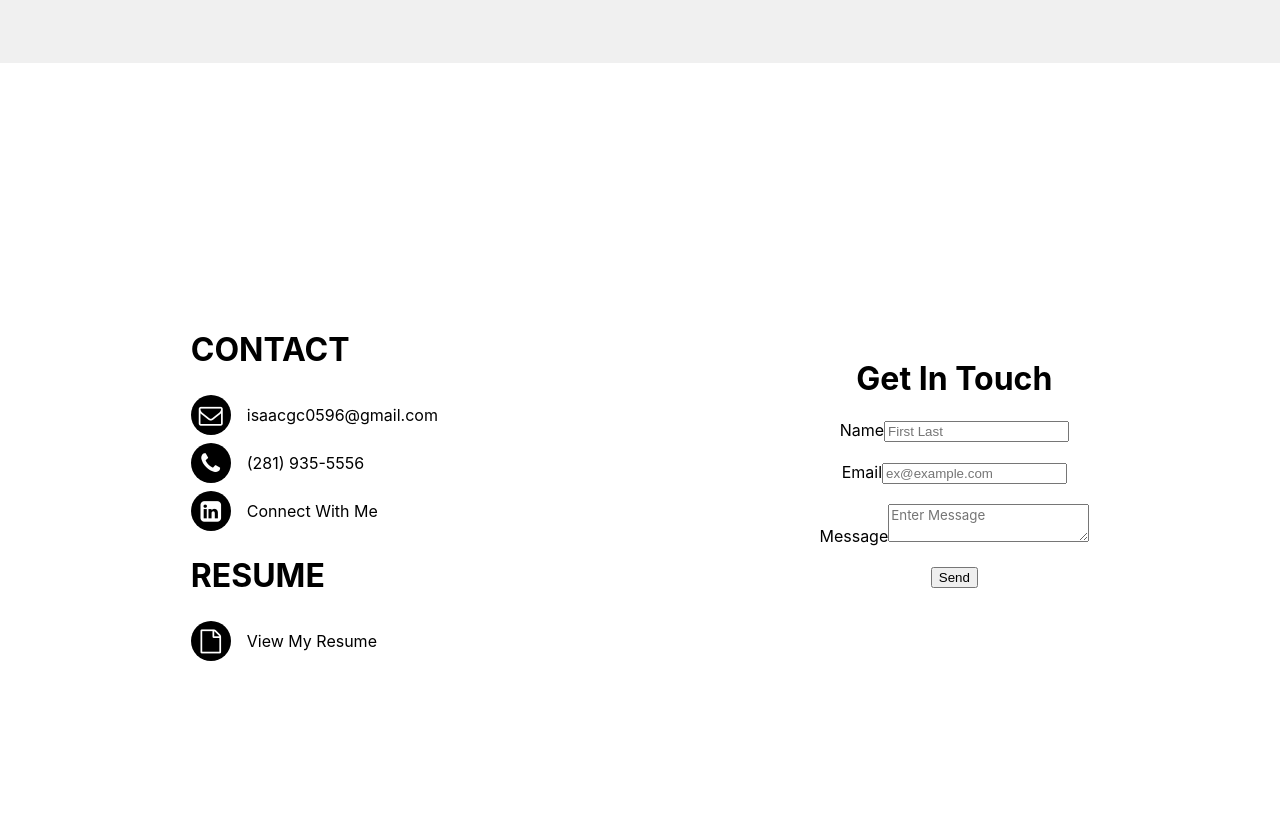
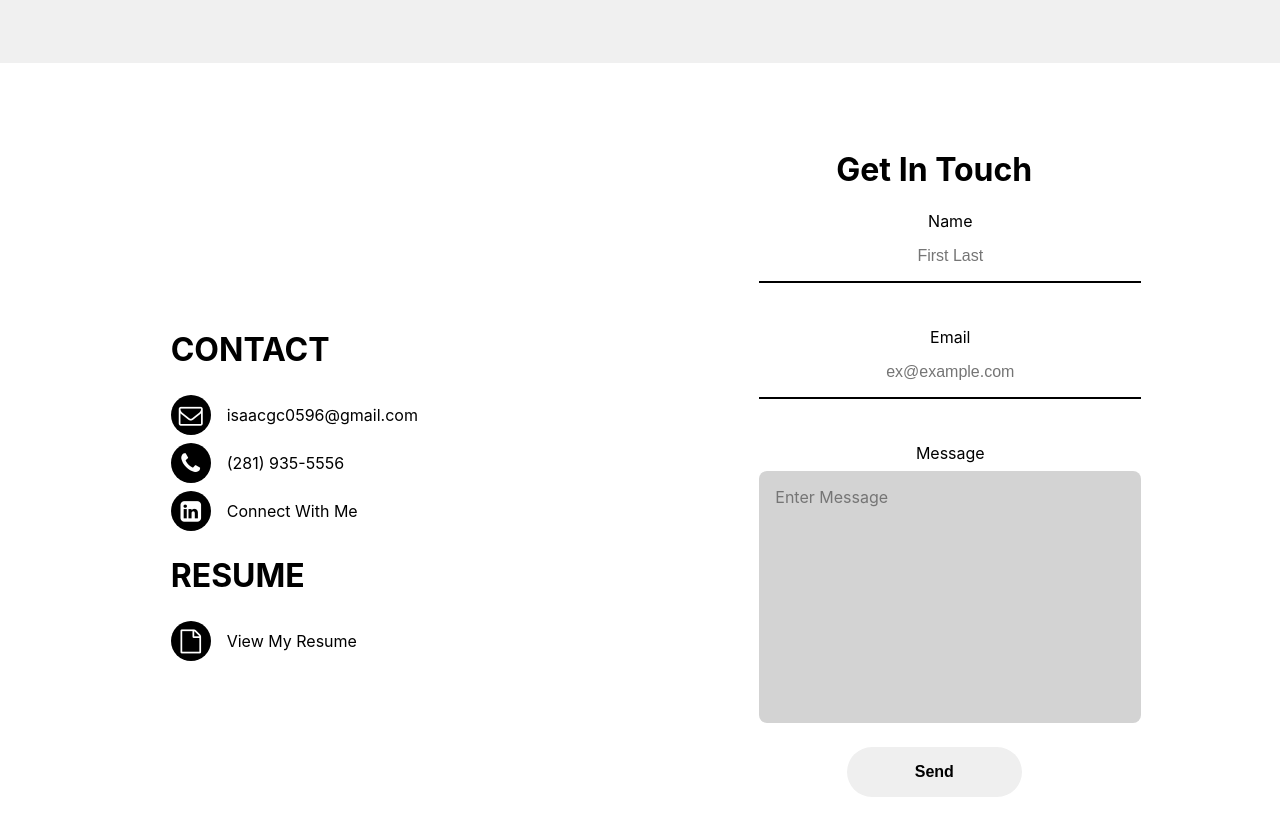
Before and after one commit to isaac-3/ic-portfolio, a Next.js app: page / in a window 1280 px wide. Shown: the part 3560-4395 px from the top of the page. Built offline with nearby package versions, Linux system fonts and the light colour scheme.

Commit message:
clean up contact form

```diff
--- a/components/contact.tsx
+++ b/components/contact.tsx
@@ -45,42 +45,39 @@ const Contact = () => {
         </div>
       </div>
       <div className="contact-form">
-        <div className="form-title">
-          <h1>Get In Touch</h1>
-        </div>
+        <h1>Get In Touch</h1>
         <form name="contact" method="post" data-netlify="true">
           <input type="hidden" name="form-name" value="contact" />
-          <label className="label">Name</label>
+          <label className="contact-input-label">Name</label>
           <input
             required
-            className="input"
+            className="contact-input"
             type="text"
             placeholder="First Last"
             name="name"
           />
           <br />
           <br />
-          <label className="label">Email</label>
+          <label className="contact-input-label">Email</label>
           <input
             required
-            className="input"
+            className="contact-input"
             type="email"
             placeholder="ex@example.com"
             name="email"
           />
           <br />
           <br />
-          <label className="label">Message</label>
+          <label className="contact-input-label">Message</label>
           <textarea
             required
-            className="input"
-            id="message-box"
+            className="message-box"
             placeholder="Enter Message"
             name="message"
           />
           <br />
           <br />
-          <button className="red" type="submit">
+          <button className="contact-form-submit" type="submit">
             Send
           </button>
         </form>
--- a/styles/modules/_contact.scss
+++ b/styles/modules/_contact.scss
@@ -126,3 +126,57 @@
   transform: translate(8px, 8px);
   width: 100%;
 }
+
+// contact form
+.contact-form {
+  width: 350px;
+  height: auto;
+  text-align: center;
+}
+
+.contact-input-label {
+  display: block;
+  width: 100%;
+  padding: 0 16px;
+}
+
+.contact-input {
+  border: 0;
+  outline: 0;
+  font-size: 16px;
+  padding: 16px;
+  margin-bottom: 24px;
+  width: 100%;
+  text-align: center;
+  border-bottom: 2px solid black;
+
+  &:focus {
+    border-bottom: 2px solid red;
+  }
+}
+
+.message-box {
+  height: 220px;
+  width: 100%;
+  border: none;
+  border-radius: 8px;
+  overflow: hidden;
+  resize: none;
+  font-size: 16px;
+  background-color: lightgrey;
+  padding: 16px;
+  margin-top: 8px;
+  appearance: none;
+  -webkit-appearance: none;
+  outline: 0;
+}
+
+.contact-form-submit {
+  border: 0;
+  outline: 0;
+  font-size: 16px;
+  padding: 16px;
+  font-weight: bold;
+  width: 50%;
+  border-radius: 50px;
+}
```
